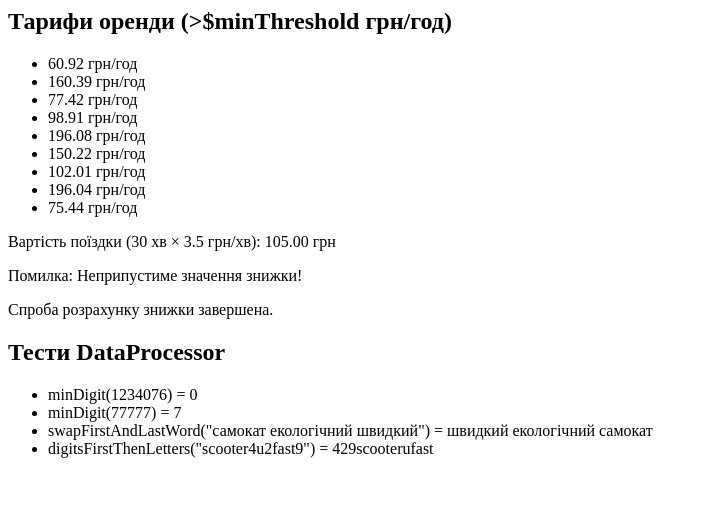
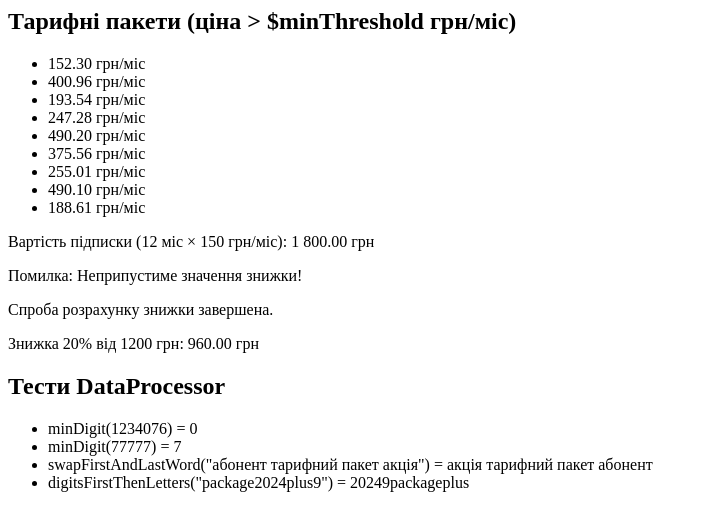
Before and after one commit to farp1n/php-ci-cd, a PHP site: page / in a window 1280 px wide. Shown: the top 531 px of the page, without its empty margins (0-708 px from the left). Run offline with PHP 8.4, Linux system fonts and the light colour scheme.

Commit message:
Адаптовано приклади лаби 3 під предметну область CMS мобільного оператора

```diff
--- a/app/Services/EntityService.php
+++ b/app/Services/EntityService.php
@@ -3,27 +3,27 @@
 declare(strict_types=1);
 
 /**
- * Бізнес-логіка сутності Scooter (мікромобільність):
- * розрахунок вартості поїздки та застосування знижки.
+ * Бізнес-логіка сутності ContentItem (система керування контентом
+ * мобільного оператора): розрахунок вартості підписки та знижки.
  */
 
 /**
- * Розраховує вартість поїздки на самокаті.
+ * Розраховує вартість підписки абонента на тарифний пакет.
  *
- * @param  int  $minutes  тривалість поїздки у хвилинах
- * @param  float  $ratePerMin  тариф за хвилину (грн)
- * @return float вартість поїздки (грн)
+ * @param  int  $months  термін підписки у місяцях
+ * @param  float  $monthlyFee  вартість місяця підписки (грн)
+ * @return float вартість підписки (грн)
  */
-function calculateRideCost(int $minutes, float $ratePerMin): float
+function calculateSubscriptionCost(int $months, float $monthlyFee): float
 {
-    if ($minutes <= 0) {
-        throw new InvalidArgumentException('Тривалість поїздки має бути додатною!');
+    if ($months <= 0) {
+        throw new InvalidArgumentException('Термін підписки має бути додатним!');
     }
-    if ($ratePerMin <= 0) {
-        throw new InvalidArgumentException('Тариф за хвилину має бути додатним!');
+    if ($monthlyFee <= 0) {
+        throw new InvalidArgumentException('Вартість місяця підписки має бути додатною!');
     }
 
-    return $minutes * $ratePerMin;
+    return $months * $monthlyFee;
 }
 
 /**
--- a/index.php
+++ b/index.php
@@ -10,42 +10,44 @@ require_once __DIR__.'/app/Services/DataProcessor.php';
 
 $faker = Factory::create();
 
-$prices = [];
+$packagePrices = [];
 for ($i = 0; $i < 10; $i++) {
-    $prices[] = $faker->randomFloat(2, 20, 200);
+    $packagePrices[] = $faker->randomFloat(2, 50, 500);
 }
 
-$minThreshold = 50.0;
+$minThreshold = 100.0;
 
-$filteredPrices = array_filter($prices, function (float $price) use ($minThreshold): bool {
+$filteredPrices = array_filter($packagePrices, function (float $price) use ($minThreshold): bool {
     return $price > $minThreshold;
 });
 
-echo '<h2>Тарифи оренди (>$minThreshold грн/год)</h2><ul>';
+echo '<h2>Тарифні пакети (ціна > $minThreshold грн/міс)</h2><ul>';
 foreach ($filteredPrices as $price) {
-    echo '<li>'.number_format($price, 2, '.', ' ').' грн/год</li>';
+    echo '<li>'.number_format($price, 2, '.', ' ').' грн/міс</li>';
 }
 echo '</ul>';
 
-$minutes = 30;
-$ratePerMin = 3.5;
-echo '<p>Вартість поїздки ('.$minutes.' хв × '.$ratePerMin.' грн/хв): '
-    .number_format(calculateRideCost($minutes, $ratePerMin), 2, '.', ' ').' грн</p>';
+$months = 12;
+$monthlyFee = 150.0;
+echo '<p>Вартість підписки ('.$months.' міс × '.$monthlyFee.' грн/міс): '
+    .number_format(calculateSubscriptionCost($months, $monthlyFee), 2, '.', ' ').' грн</p>';
 
 try {
-    applyDiscount(1000.0, 150.0);
+    applyDiscount(1200.0, 150.0);
 } catch (Exception $e) {
     echo '<p>Помилка: '.htmlspecialchars($e->getMessage(), ENT_QUOTES, 'UTF-8').'</p>';
 } finally {
     echo '<p>Спроба розрахунку знижки завершена.</p>';
 }
 
+echo '<p>Знижка 20% від 1200 грн: '.number_format(applyDiscount(1200.0, 20.0), 2, '.', ' ').' грн</p>';
+
 echo '<h2>Тести DataProcessor</h2>';
 echo '<ul>';
 echo '<li>minDigit(1234076) = '.minDigit(1234076).'</li>';
 echo '<li>minDigit(77777) = '.minDigit(77777).'</li>';
-echo '<li>swapFirstAndLastWord("самокат екологічний швидкий") = '
-    .swapFirstAndLastWord('самокат екологічний швидкий').'</li>';
-echo '<li>digitsFirstThenLetters("scooter4u2fast9") = '
-    .digitsFirstThenLetters('scooter4u2fast9').'</li>';
+echo '<li>swapFirstAndLastWord("абонент тарифний пакет акція") = '
+    .swapFirstAndLastWord('абонент тарифний пакет акція').'</li>';
+echo '<li>digitsFirstThenLetters("package2024plus9") = '
+    .digitsFirstThenLetters('package2024plus9').'</li>';
 echo '</ul>';
```
Also changed, not shown: app/Models/EntityArray.php (+17 -17 lines).
